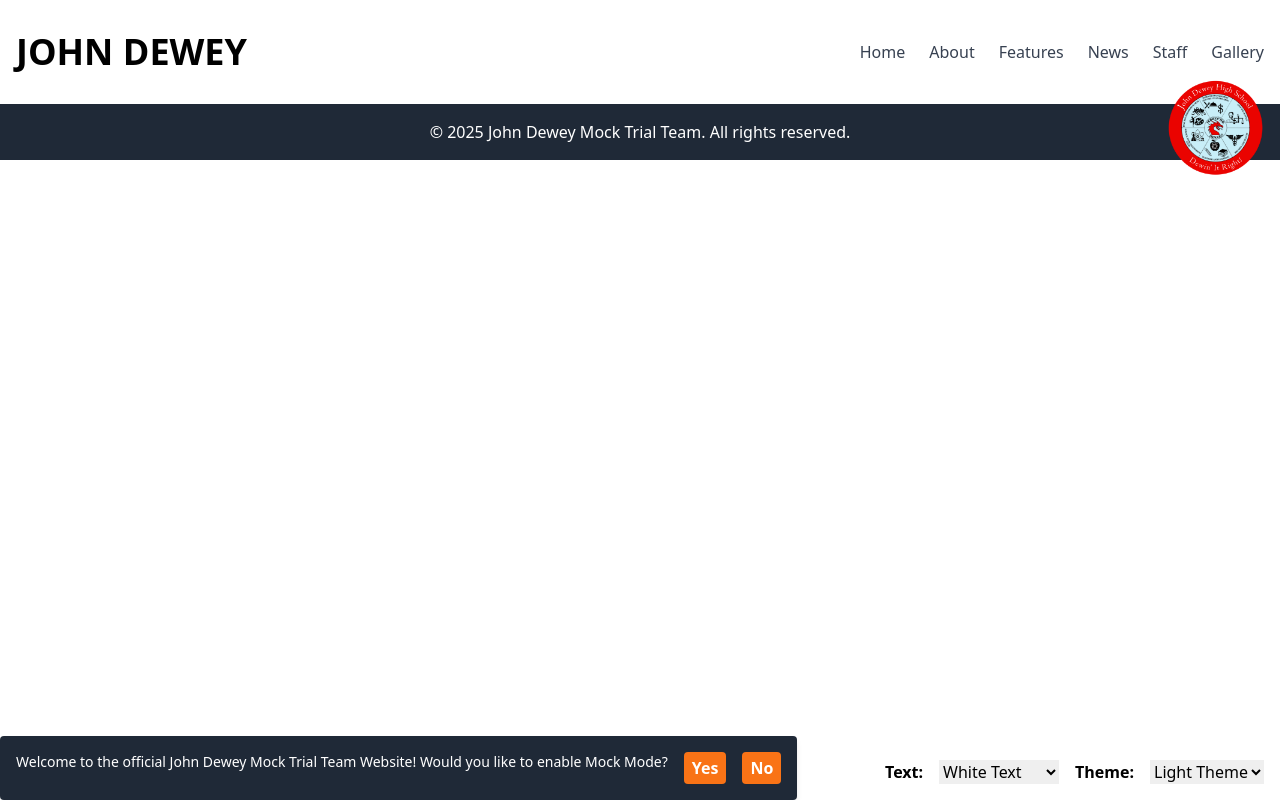
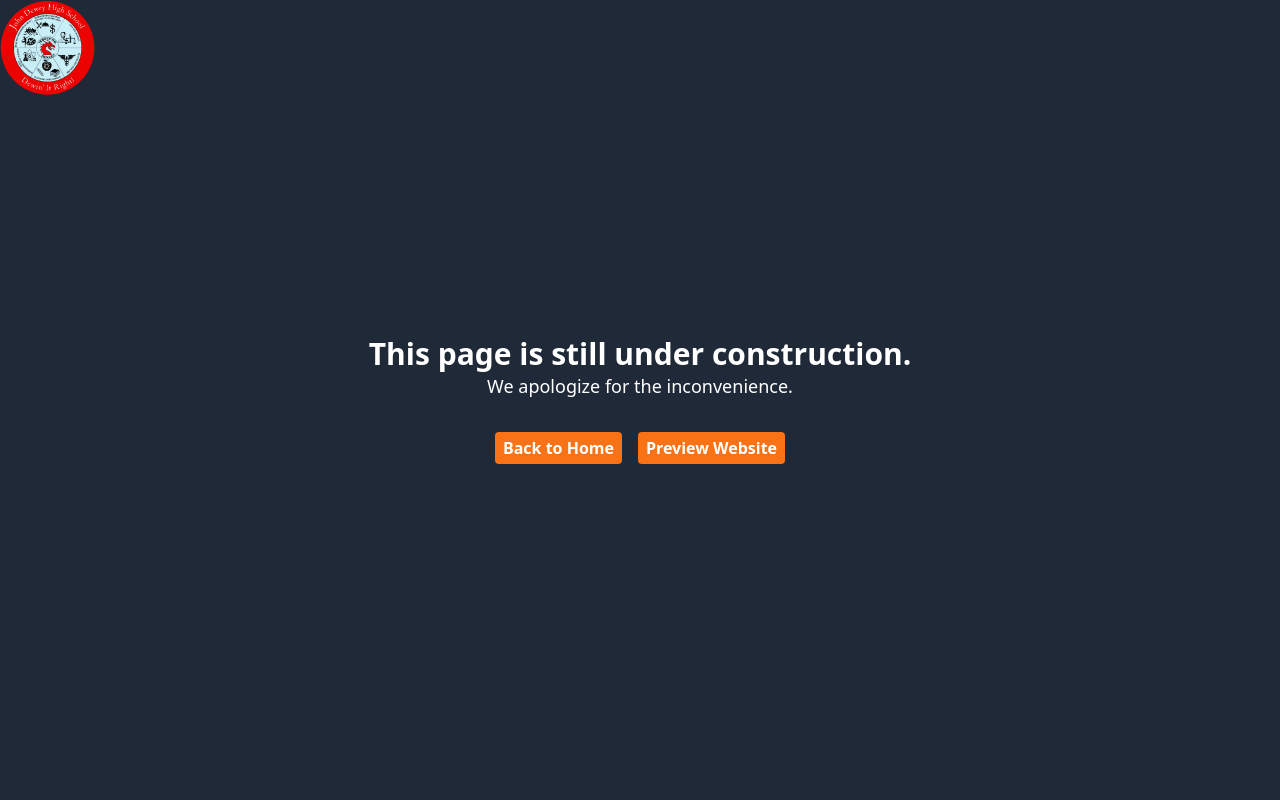
Before and after one commit to TaishoG/jdhsmocktrial, a plain HTML site: page about.html in a window 1280 px wide. Drawn offline with nearby package versions, Linux system fonts and the light colour scheme.

Commit message:
Add files via upload

```diff
--- a/about.html
+++ b/about.html
@@ -306,8 +306,6 @@ if (textColor == "green") {
     }
 </style>
 
-<a href="https://johndeweyhighschool.org" target="_blank"><img src="school-logo.png" class="fixed top-20 right-4 w-12 h-12 md:w-24 md:h-24" alt="School Logo" style="filter: brightness(1);"></a>
-
 <div id="popup-container" class="fixed bottom-0 left-0 p-4 flex space-x-4 z-50 bg-gray-800 text-white rounded shadow-md animate-fade-in">
     <p class="text-sm">Welcome to the official John Dewey Mock Trial Team Website! Would you like to enable Mock Mode?</p>
     <button class="bg-orange-500 hover:bg-orange-700 text-white font-bold py-1 px-2 rounded" onclick="enableMockMode(); document.getElementById('popup-container').classList.add('hidden')">Yes</button>
@@ -327,7 +325,16 @@ if (textColor == "green") {
     }
 </script>
 
+<div id="under-construction" class="fixed top-0 left-0 w-full h-full bg-gray-800 text-white flex flex-col justify-center items-center z-50">
+    <p class="text-3xl font-bold">This page is still under construction.</p>
+    <p class="text-lg">We apologize for the inconvenience.</p>
+    <div class="flex flex-row space-x-4 mt-8">
+        <a href="index.html" class="bg-orange-500 hover:bg-orange-700 text-white font-bold py-1 px-2 rounded">Back to Home</a>
+        <button class="bg-orange-500 hover:bg-orange-700 text-white font-bold py-1 px-2 rounded" onclick="document.getElementById('under-construction').classList.add('hidden')">Preview Website</button>
+    </div>
+</div>
 
+<a href="https://johndeweyhighschool.org" target="_blank"><img src="school-logo.png" class="fixed top-0 left-0 w-12 h-12 md:w-24 md:h-24 z-50" alt="School Logo" style="filter: brightness(1);"></a>
     <!-- Footer -->
 <footer class="bg-gray-800 text-white text-center py-4">
     <p>&copy; 2025 John Dewey Mock Trial Team. All rights reserved.</p>
```
Also changed, not shown: features.html (+11 -0 lines), news.html (+11 -0 lines), staff.html (+11 -0 lines).
